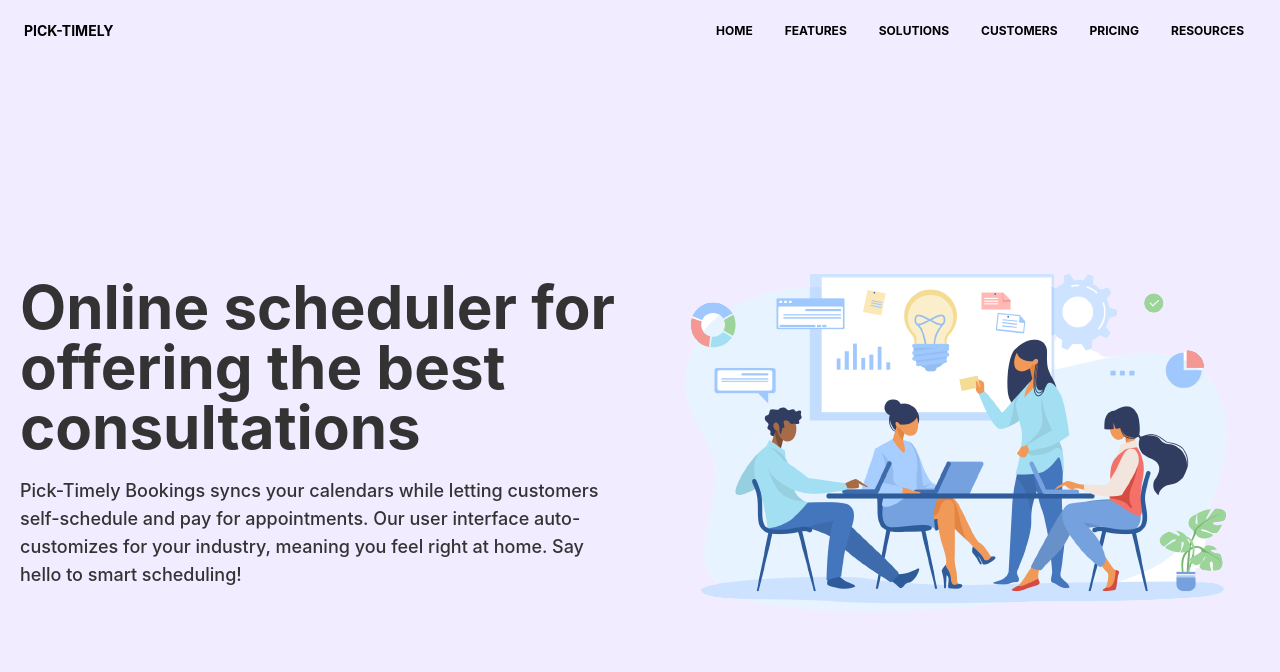
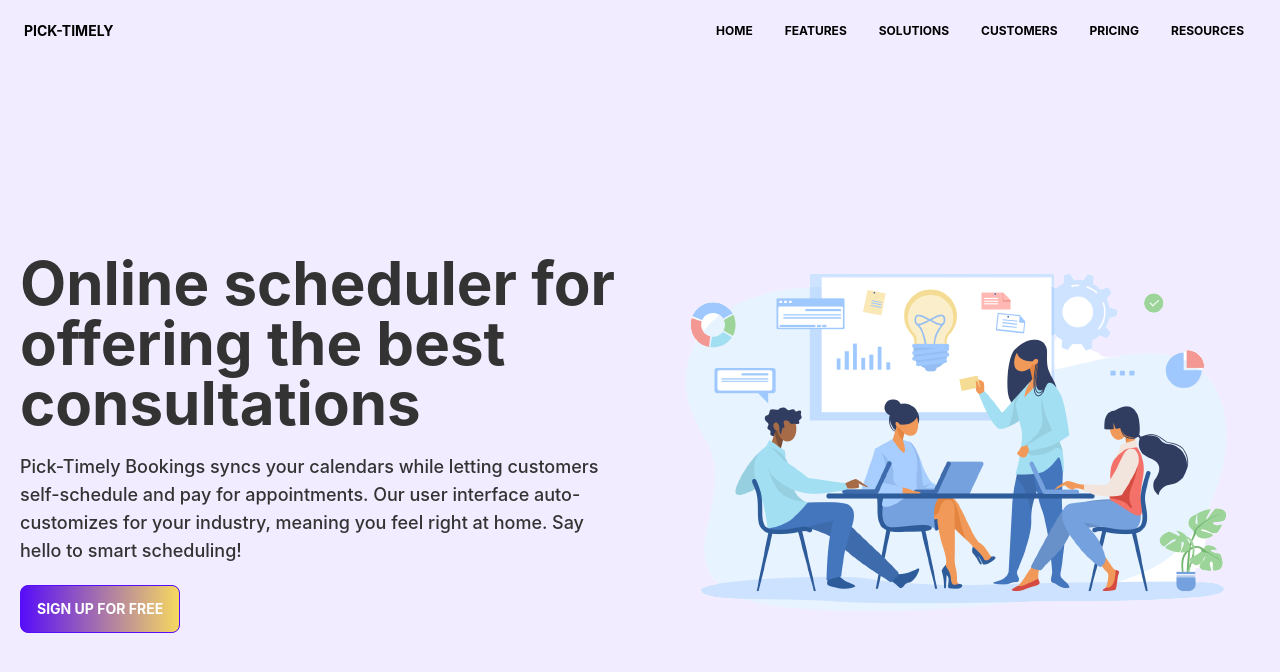
Before and after one commit to endgamers-404-Not-Found/Pick-timely, a React (Create React App) app: page / in a window 1280 px wide. Shown: the top 672 px of the page. Built offline with nearby package versions, Linux system fonts and the light colour scheme.

Commit message:
shared button added

```diff
--- a/src/Pages/Home/Banner/Banner.js
+++ b/src/Pages/Home/Banner/Banner.js
@@ -1,20 +1,24 @@
 import React from 'react';
 import bannerImg from '../../../assets/banner.png'
+import SharedButton from '../../../SharedComponents/SharedButton';
 
 const Banner = () => {
     return (
         <div className="flex flex-col md:flex-row items-center h-screen bg-[#F1ECFF] ">
             <div className="md:w-[600px] lg:w-[700px] order-2 md:order-1 mb-10">
 
-               <h1 className="font-bold text-4xl md:text-6xl text-center md:text-left mx-5">Online scheduler for offering the best consultations</h1>
+                <h1 className="font-bold text-4xl md:text-6xl text-center md:text-left mx-5">Online scheduler for offering the best consultations</h1>
 
-               <p className="text-lg m-5 font-medium text-center md:text-left">Pick-Timely Bookings syncs your calendars while letting customers self-schedule and pay for appointments. Our user interface auto-customizes for your industry, meaning you feel right at home. Say hello to smart scheduling!</p>
+                <p className="text-lg m-5 font-medium text-center md:text-left">Pick-Timely Bookings syncs your calendars while letting customers self-schedule and pay for appointments. Our user interface auto-customizes for your industry, meaning you feel right at home. Say hello to smart scheduling!</p>
 
-               {/* For button shared component */}
+                <div className="mx-5 text-center md:text-left">
+                    <SharedButton>Sign Up for free</SharedButton>
+                </div>
+
             </div>
 
             <div className="md:w-[600px] lg:w-[700px] order-1 md:order-2 mb-10">
-               <img src={bannerImg} alt="bannerImg" />
+                <img src={bannerImg} alt="bannerImg" />
             </div>
         </div>
     );
--- /dev/null
+++ b/src/SharedComponents/SharedButton.js
@@ -0,0 +1,9 @@
+import React from 'react';
+
+const SharedButton = ({ children }) => {
+    return (
+        <button className="btn btn-primary bg-gradient-to-r from-primary to-secondary text-white font-bold" > {children}</button >
+    );
+};
+
+export default SharedButton;
```
